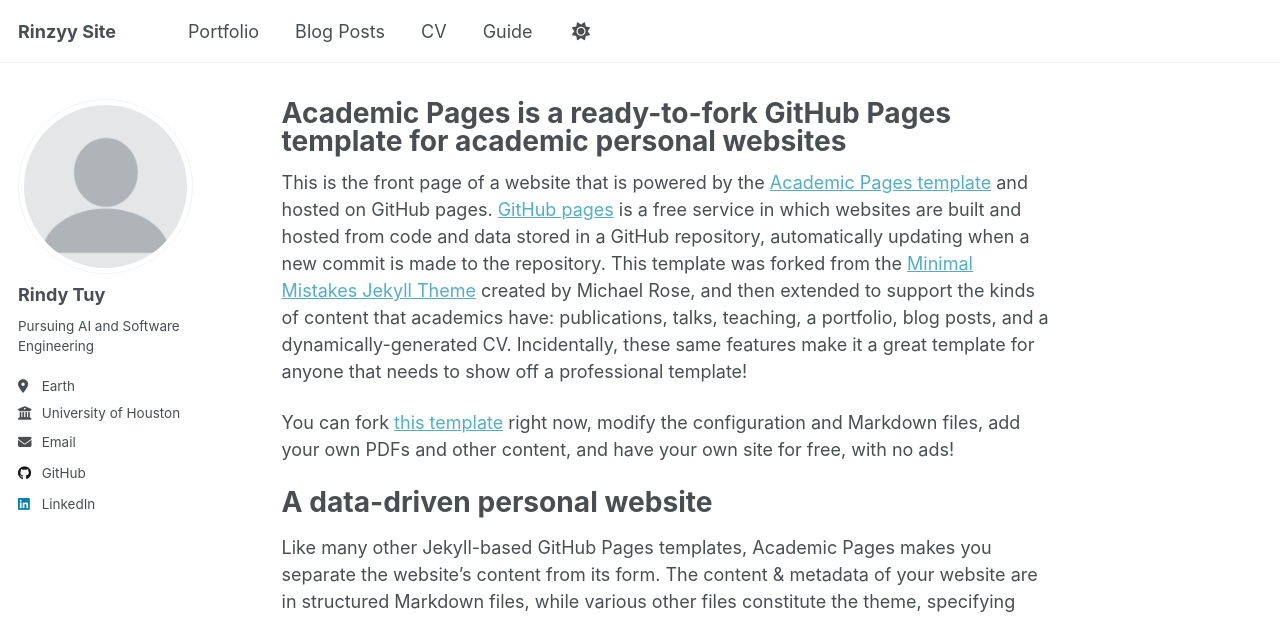
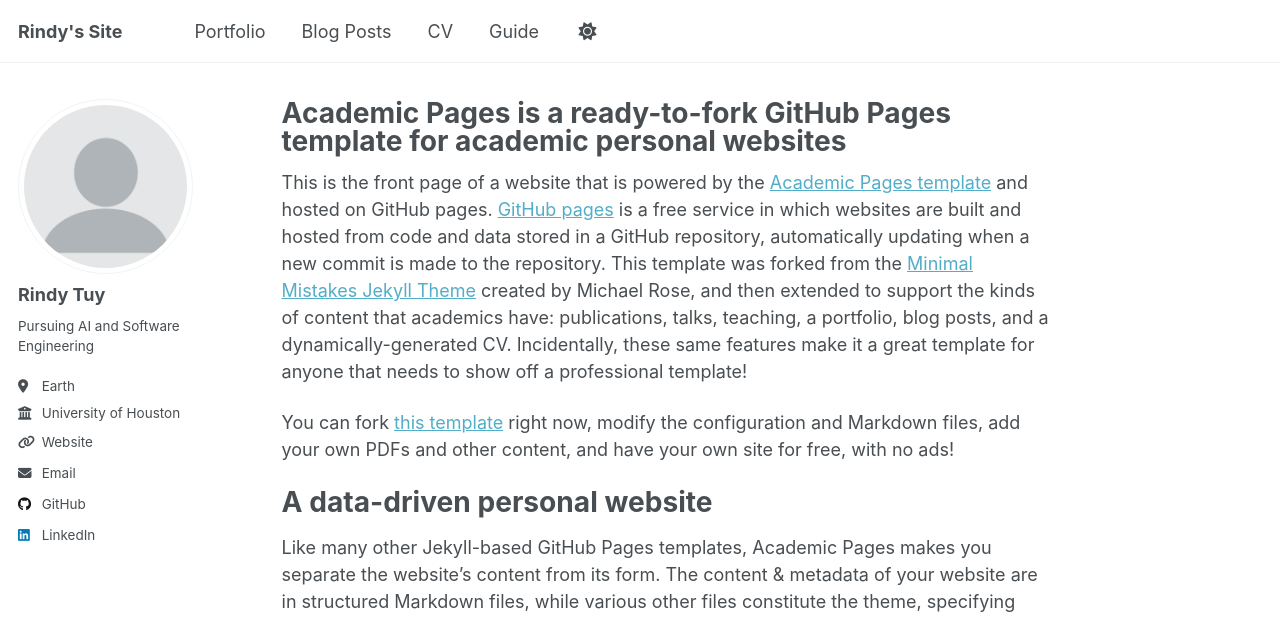
Before and after one commit to Rinzyy/rinzyy.github.io, a Jekyll site: the page built from _pages/about.md, in a window 1280 px wide. Shown: the top 619 px of the page. Built offline with Jekyll 4.4.1, drawn with Linux system fonts in a browser that asks for light colours; a script that is not in the unit is left out.

Commit message:
Update _config.yml

```diff
--- a/_config.yml
+++ b/_config.yml
@@ -9,7 +9,7 @@
 # Basic Site Settings
 locale                   : "en-US"
 site_theme               : "default" # Currently available options are "default", "air"
-title                    : "Rinzyy Site"
+title                    : "Rindy's Site"
 title_separator          : "-"
 name                     : &name "Rindy Tuy"
 description              : &description "Rindy portfolio"   # Update this with a general description of your site, this is the default if not overridden by a page
@@ -29,7 +29,7 @@ author:
   bio              : "Pursuing AI and Software Engineering"
   location         : "Earth"
   employer         : "University of Houston"
-  uri              : # URL
+  uri              : "https://cs.uh.edu"
   email            : "tuyrindy@gmail.com"
 
   # Academic websites
@@ -63,7 +63,7 @@ author:
   keybase          : # Username
   instagram        : # Username
   lastfm           : # Username
-  linkedin         : rindy-tuy
+  linkedin         : "rindy-tuy"
   mastodon         : # URL
   medium           : # URL
   pinterest        : # Username
```
